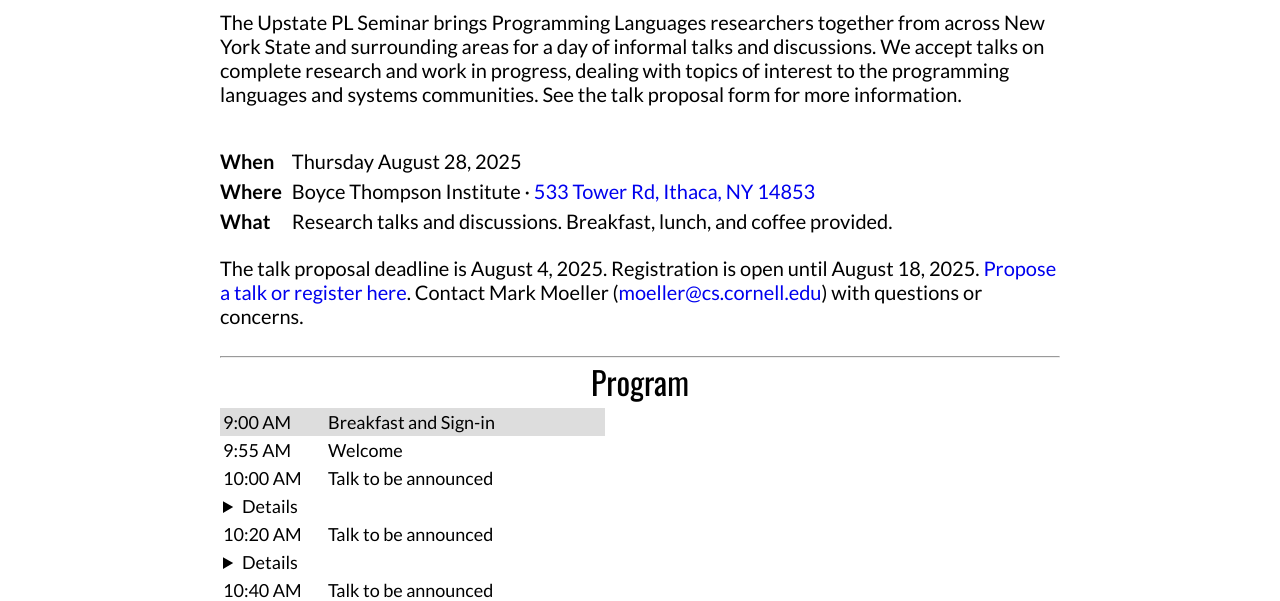
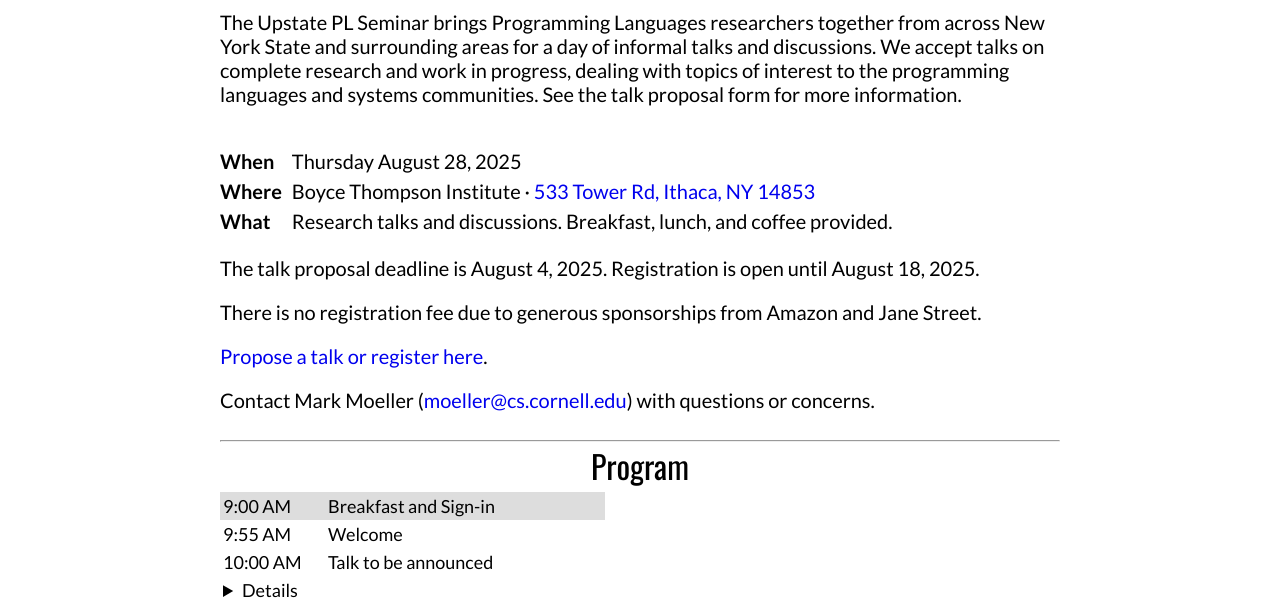
Before and after one commit to mdmoeller/upstatePL-aug2025-website, an Eleventy site: page index.html in a window 1280 px wide. Shown: the part 462-1063 px from the top of the page. Built offline with nearby package versions, Linux system fonts and the light colour scheme; Eleventy itself is replaced by a stand-in of ours; files that its build step writes are made by us from their sources.

Commit message:
No registration fee

```diff
--- a/index.html
+++ b/index.html
@@ -55,11 +55,18 @@
 
       <p>
         The talk proposal deadline is August 4, 2025. Registration is open until
-        August 18, 2025. <a href="https://docs.google.com/forms/d/e/1FAIpQLSdwG0KmTbU_kdYzsO9pq9CWSX3-QltV8fqSUjzDlqN9MbhaUw/viewform?usp=dialog">Propose
-                                 a talk or register here</a>. Contact Mark Moeller (<a href="mailto:moeller@cs.cornell.edu">moeller@cs.cornell.edu</a>) with questions or
-        concerns.
+        August 18, 2025.
       </p>
-
+      <p>
+        There is no registration fee due to generous sponsorships from Amazon and Jane Street.
+      </p>
+      <p>
+        <a href="https://docs.google.com/forms/d/e/1FAIpQLSdwG0KmTbU_kdYzsO9pq9CWSX3-QltV8fqSUjzDlqN9MbhaUw/viewform?usp=dialog">Propose
+                                 a talk or register here</a>.
+      </p>
+      <p>
+        Contact Mark Moeller (<a href="mailto:moeller@cs.cornell.edu">moeller@cs.cornell.edu</a>) with questions or concerns.
+      </p>
       <hr />
 
       <h3 class="schedule-title">Program</h3>
```
